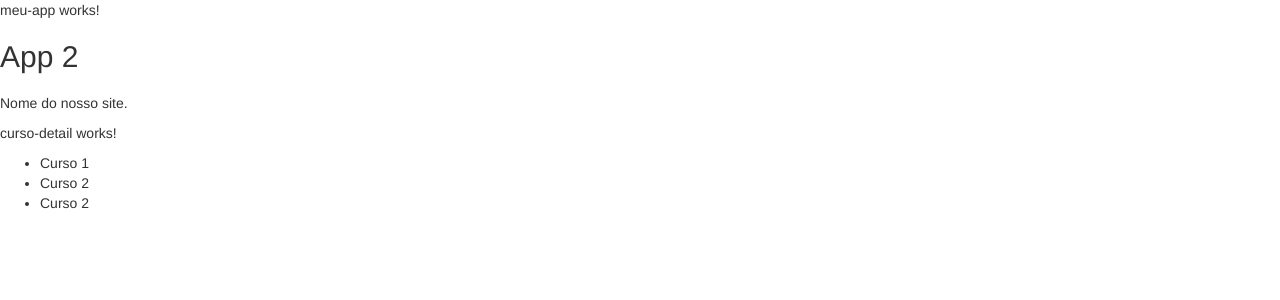
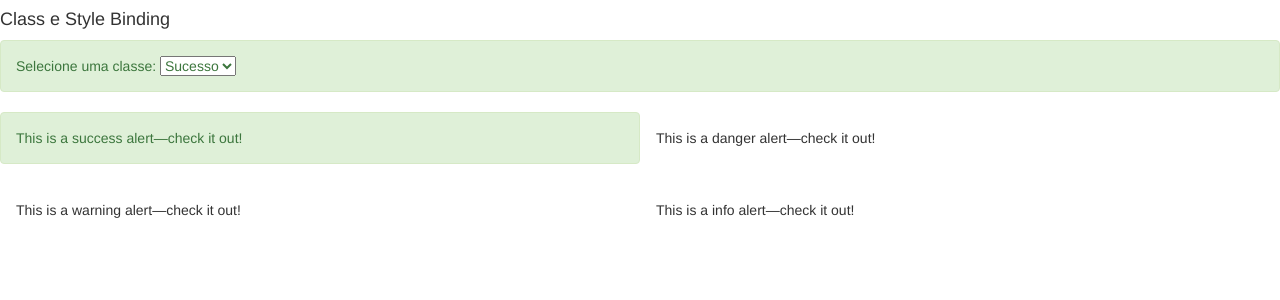
Before and after one commit to marcoafsantana/angular-class-project, an Angular app: page / in a window 1280 px wide. Shown: the top 300 px of the page. Built offline with nearby package versions, Linux system fonts and the light colour scheme.

Commit message:
class and style binding

```diff
--- a/src/app/app.component.html
+++ b/src/app/app.component.html
@@ -1,4 +1,2 @@
 <!--The content below is only a placeholder and can be replaced.-->
-<app-meu-app></app-meu-app>
-<app-meu-app2></app-meu-app2>
-<app-cursos></app-cursos>
+<app-data-binding></app-data-binding>
--- a/src/app/app.module.ts
+++ b/src/app/app.module.ts
@@ -5,12 +5,14 @@ import { AppComponent } from './app.component';
 import { MeuAppComponent } from './meu-app/meu-app.component';
 import { MeuApp2Component } from './meu-app2/meu-app2.component';
 import { CursosModule } from './cursos/cursos.module';
+import { DataBindingComponent } from './data-binding/data-binding.component';
 
 @NgModule({
   declarations: [
     AppComponent,
     MeuAppComponent,
-    MeuApp2Component
+    MeuApp2Component,
+    DataBindingComponent
   ],
   imports: [
     BrowserModule,
--- /dev/null
+++ b/src/app/data-binding/data-binding.component.html
@@ -0,0 +1,42 @@
+<section>
+  <article>
+    <!-- <h4>Interpolation:</h4>
+    <p>{{ url }}</p>
+    <img src="{{ imgUrl }}">
+
+    <h4>Prperty Binding:</h4>
+    <img [src]="imgUrl">
+     -->
+    <h4>Class e Style Binding</h4>
+    <div class="alert col-md-12 {{meu_select.value}}" role="alert">
+      Selecione uma classe:
+      <select #meu_select (change)="0"> <!--class binding-->
+        <option value="alert-success">Sucesso</option>
+        <option value="alert-danger">Danger</option>
+        <option value="alert-warning">Warning</option>
+        <option value="alert-info">Info</option>
+      </select>
+    </div>
+    <div class="alert col-sm-6" role="alert"
+        [class.alert-success]=" meu_select.value == 'alert-success' ">
+        This is a success alert—check it out!
+      </div>
+    <div class="alert col-sm-6" role="alert"
+        [class.alert-danger]=" meu_select.value == 'alert-danger' ">
+        This is a danger alert—check it out!
+      </div>
+    <div class="alert col-sm-6" role="alert"
+        [class.alert-warning]=" meu_select.value == 'alert-warning' ">
+        This is a warning alert—check it out!
+      </div>
+    <div class="alert col-sm-6" role="alert"
+        [class.alert-info]=" meu_select.value == 'alert-info' ">
+        This is a info alert—check it out!
+      </div>
+
+    <div class="alert col-sm-6 alert-danger" role="alert"
+        [style.display]=" meu_select.value == 'alert-danger' ? 'block': 'none' ">
+        Esse texto só aparece em caso de erro.
+    </div>
+  </article>
+</section>
--- /dev/null
+++ b/src/app/data-binding/data-binding.component.ts
@@ -0,0 +1,18 @@
+import { Component, OnInit } from '@angular/core';
+
+@Component({
+  selector: 'app-data-binding',
+  templateUrl: './data-binding.component.html',
+  styleUrls: ['./data-binding.component.css']
+})
+export class DataBindingComponent implements OnInit {
+
+  url :string = 'google.com';
+  imgUrl: string = "https://images.pexels.com/photos/414612/pexels-photo-414612.jpeg?auto=compress&cs=tinysrgb&dpr=1&w=500";
+
+  constructor() { }
+
+  ngOnInit() {
+  }
+
+}
```
Also changed, not shown: src/app/data-binding/data-binding.component.css (added), 1 other file (tests, documents, lock files or other folders).
